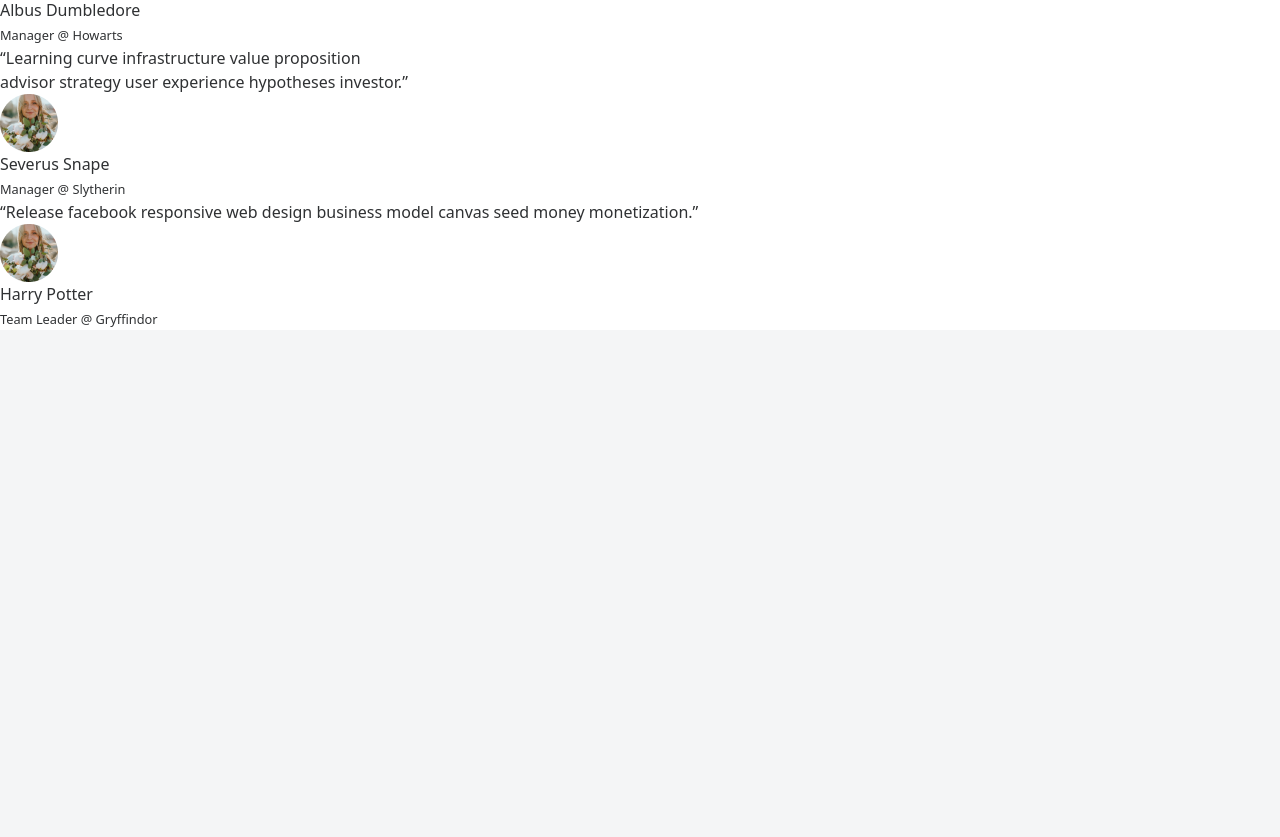
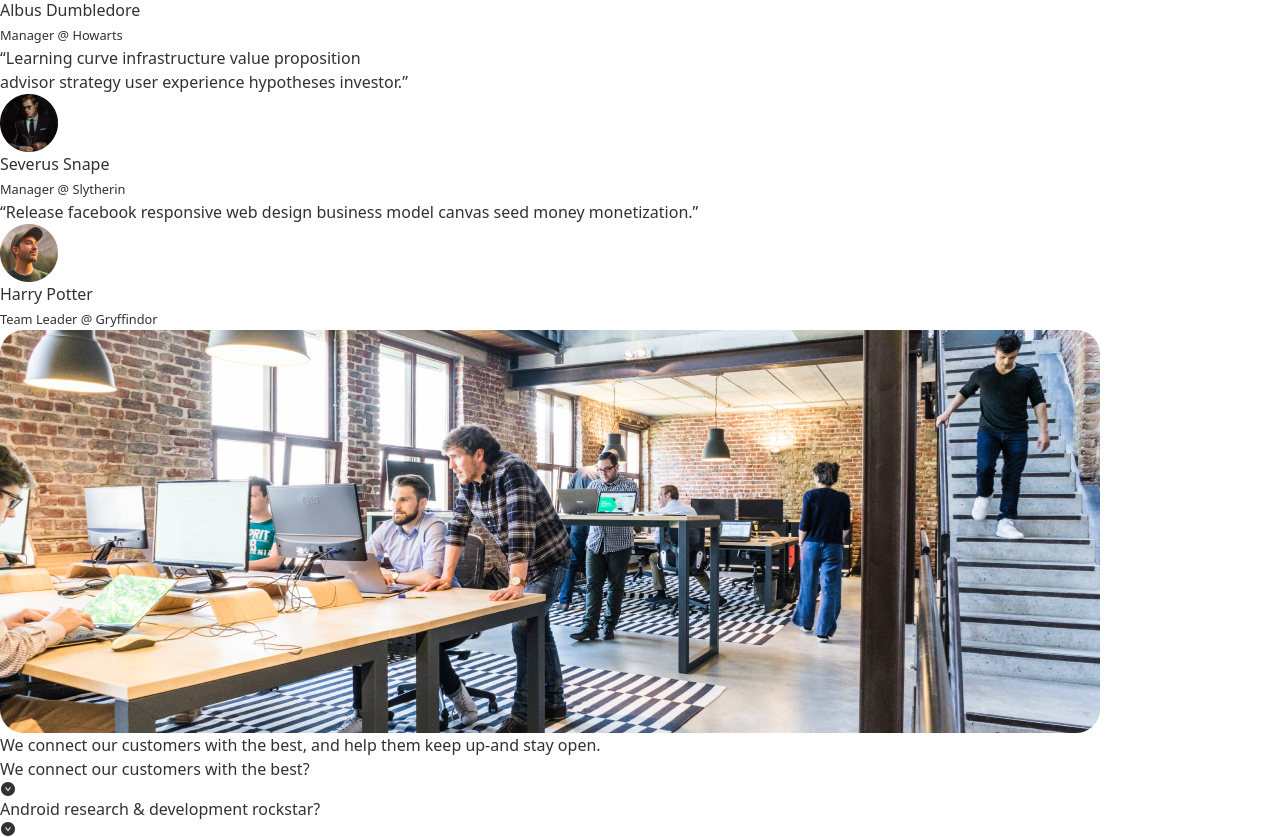
Before and after one commit to syed-jaid/Nextjs-Boldo, a Next.js app: page / in a window 1280 px wide. Shown: the part 4169-5006 px from the top of the page. Before the commit the page ends 4499 px from the top, so only its background shows below. Built offline with nearby package versions, Linux system fonts and the light colour scheme.

Commit message:
FAQ is add

```diff
--- a/Components/landingpage.js
+++ b/Components/landingpage.js
@@ -3,6 +3,7 @@ import Header from "./singleParts/header";
 import Services from "./singleParts/services";
 import Connection from "./singleParts/connection";
 import Review from "./singleParts/review";
+import Faq from "./singleParts/faq";
 
 const landingpage = () => {
     return (
@@ -14,6 +15,7 @@ const landingpage = () => {
             <Services />
             <Connection />
             <Review />
+            <Faq />
         </>
     );
 };
--- /dev/null
+++ b/Components/singleParts/faq.js
@@ -0,0 +1,22 @@
+import { AiFillDownCircle } from 'react-icons/ai';
+
+const faq = () => {
+    return (
+        <div className="px-[150px] py-[100px]">
+            <img src="/FAQ.png" alt="" />
+            <div className='flex justify-between mt-[56px]'>
+                <p className="text-[35px] max-w-[470px]">We connect our customers with the best, and help them keep up-and stay open.</p>
+                <div>
+                    <div className='flex justify-between max-w-[460px] border-b-[1px] border-[#C4C4C4] py-[16px]'>
+                        <p className='text-[20px]'>We connect our customers with the best?</p><AiFillDownCircle className='text-[30px]' />
+                    </div>
+                    <div className='flex justify-between max-w-[460px] border-b-[1px] border-[#C4C4C4] py-[16px] mt-2'>
+                        <p className='text-[20px]'>Android research & development rockstar? </p><AiFillDownCircle className='text-[30px]' />
+                    </div>
+                </div>
+            </div>
+        </div>
+    );
+};
+
+export default faq;
--- a/Components/singleParts/review.js
+++ b/Components/singleParts/review.js
@@ -28,7 +28,7 @@ const review = () => {
                 <div className='bg-white p-[40px] w-[350px] rounded-[12px]'>
                     <p className='text-[24px]'>“Learning curve infrastructure value proposition <br /> advisor strategy user experience hypotheses investor.”</p>
                     <div className='flex gap-[16px] mt-[40px]'>
-                        <img src="/person1.png" alt="" />
+                        <img src="/person2.png" alt="" />
                         <div>
                             <p className='font-semibold text-[16px]'>Severus Snape</p>
                             <small>Manager @ Slytherin</small>
@@ -38,7 +38,7 @@ const review = () => {
                 <div className='bg-white p-[40px] w-[350px] rounded-[12px] h-[358px]'>
                     <p className='text-[24px]'>“Release facebook responsive web design business model canvas seed money monetization.”</p>
                     <div className='flex gap-[16px] mt-[40px]'>
-                        <img src="/person1.png" alt="" />
+                        <img src="/person3.png" alt="" />
                         <div>
                             <p className='font-semibold text-[16px]'>Harry Potter</p>
                             <small>Team Leader @ Gryffindor</small>
```
